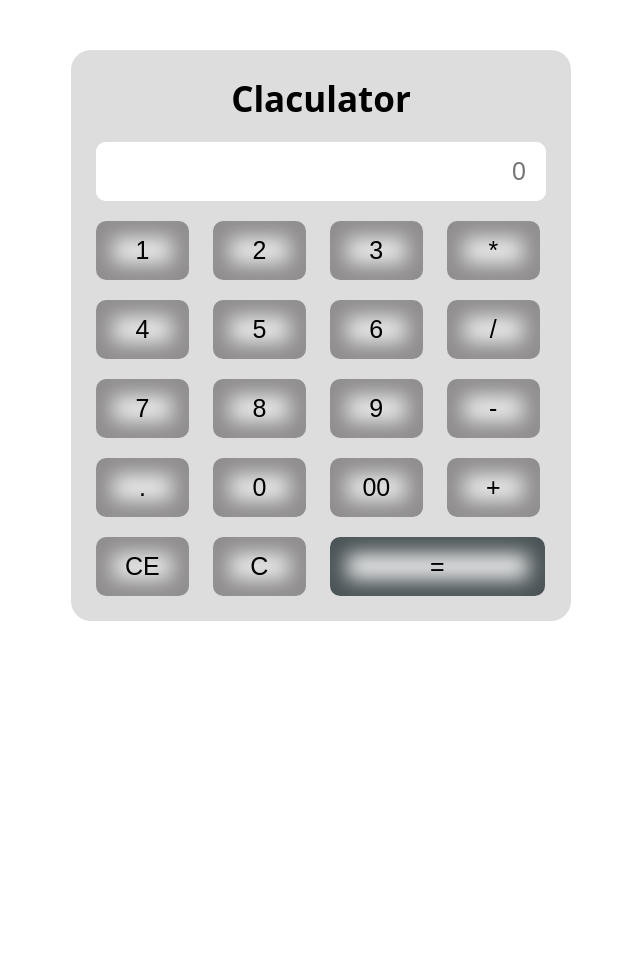
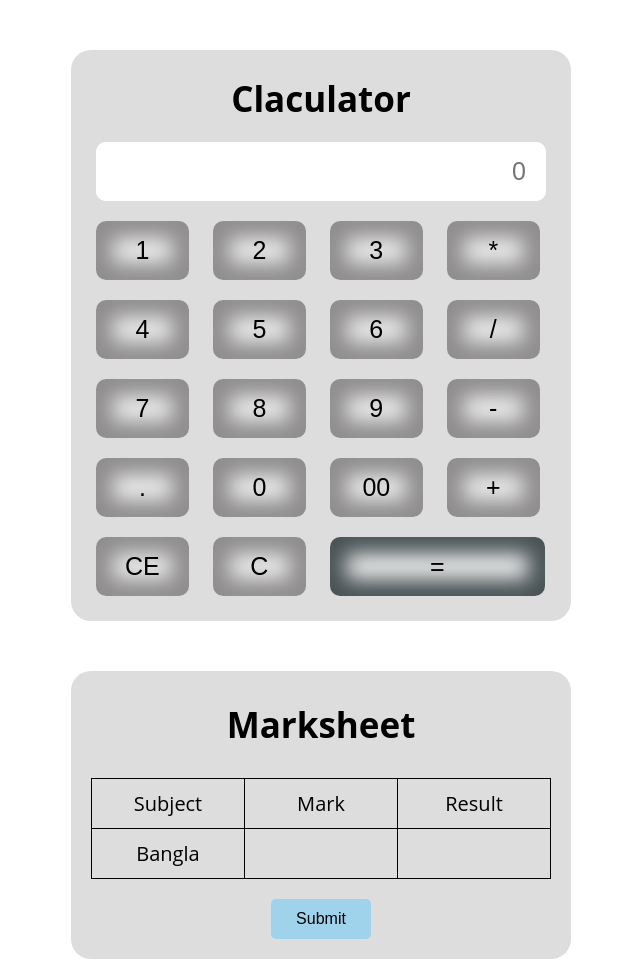
Before and after one commit to Saifulctg/calculator, a plain HTML site: page index.html in a window 1280 px wide. Shown: the whole page, without its empty margins (319-959 px from the left). Before the commit the page ends 800 px from the top, so only its background shows below. Drawn offline with Linux system fonts and the light colour scheme.

Commit message:
Add files via upload

```diff
--- a/css/style.css
+++ b/css/style.css
@@ -56,3 +56,49 @@ h1{
     width: calc(50% - 20px);
     box-shadow: inset 0px 0px 20px 17px #495356;
 }
+
+/* ==========calulator css end========== */
+#marksheet{
+    width: 500px;
+    background-color: #dddddd;
+    margin: auto;
+    text-align: center;
+    padding: 20px;
+    border-radius: 20px;
+    -webkit-border-radius: 20p;
+    -moz-border-radius: 20p;
+    -ms-border-radius: 20p;
+    -o-border-radius: 20p;
+}
+table{
+    border-collapse: collapse;
+    width: 100%;
+    margin-top: 20px;
+}
+td{
+    border: 1px solid #000000;
+    width: 33%;
+    height: 50px;
+    font-size: 20px;
+}
+table .number{
+    background: none;
+    border: none;
+    width: 100%;
+    height: 100%;
+    text-align: center;
+}
+.btn{
+    width: 100px;
+    height: 40px;
+    margin-top: 20px;
+    cursor: progress;
+    font-size: 16px;
+    border: none;
+    background-color: #9fd3ec;
+    border-radius: 5px;
+    -webkit-border-radius: 5px;
+    -moz-border-radius: 5px;
+    -ms-border-radius: 5px;
+    -o-border-radius: 5px;
+}
--- a/index.html
+++ b/index.html
@@ -31,6 +31,27 @@
             <input type="button" value="=" onclick="equal()">
         </form>
     </div>
+    <div id="marksheet">
+        <h1>Marksheet</h1>
+        <form name="test">
+            <table>
+                <tr>
+                    <td>Subject</td>
+                    <td>Mark</td>
+                    <td>Result</td>
+                </tr>
+                <tr>
+                    <td>Bangla</td>
+                    <td>
+                        <input class="number" type="number" name="mark" id="">
+                    </td>
+                    <td id="result" name="grade"></td>
+                </tr>
+            </table>
+
+            <input class="btn" type="button" value="Submit" onclick="check()">
+       </form>
+    </div>
     <script src="js/script.js"></script>
 </body>
 </html>
--- a/js/script.js
+++ b/js/script.js
@@ -12,3 +12,32 @@ function clearEntry() {
 
   document.form.output.value = userInput.slice(0,userInputLength - 1)
 }
+
+
+function check(){
+  var a = document.test.mark.value
+
+      if(0<a && a<=32){
+         document.getElementById('result').innerHTML="0(F)"
+      }
+      else if(33<=a && a<=39){
+          document.getElementById('result').innerHTML="1.00(D)"
+      }
+      else if(40<=a && a<=49){
+          document.getElementById('result').innerHTML="2.00(C)"
+      }
+      else if(50<=a && a<=59){
+          document.getElementById('result').innerHTML="3.00(B)"
+      }
+      else if(60<=a && a<=69){
+          document.getElementById('result').innerHTML="13.50(A-)"
+      }
+      if(70<=a && a<=79){
+          document.getElementById('result').innerHTML="4.00(A)"
+      }
+      else if(80<=a && a<=100){
+          document.getElementById('result').innerHTML="5.00(A+)"
+      }else if(0>a || a>100){
+        alert('This is not valid number !')
+      }
+}
```
